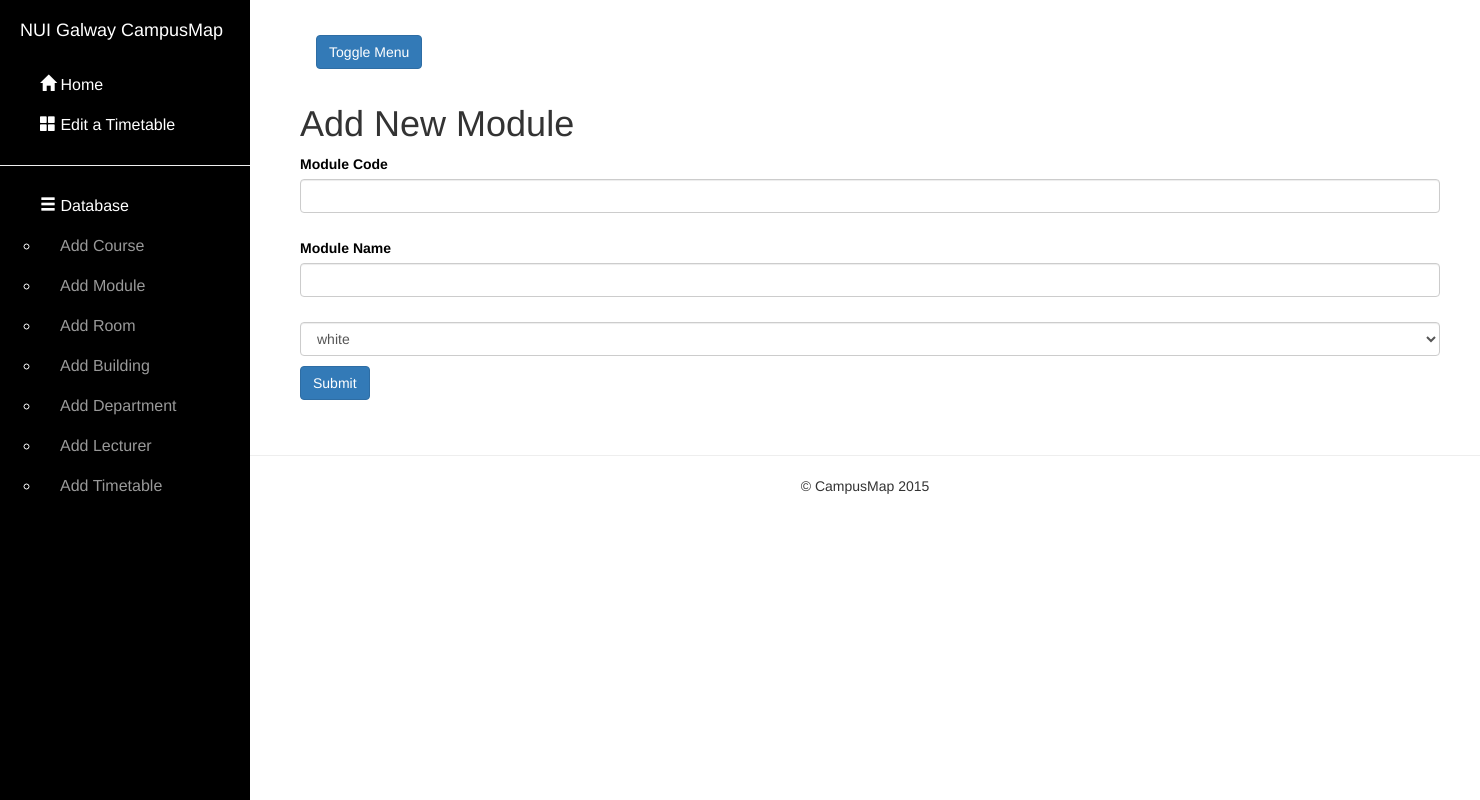
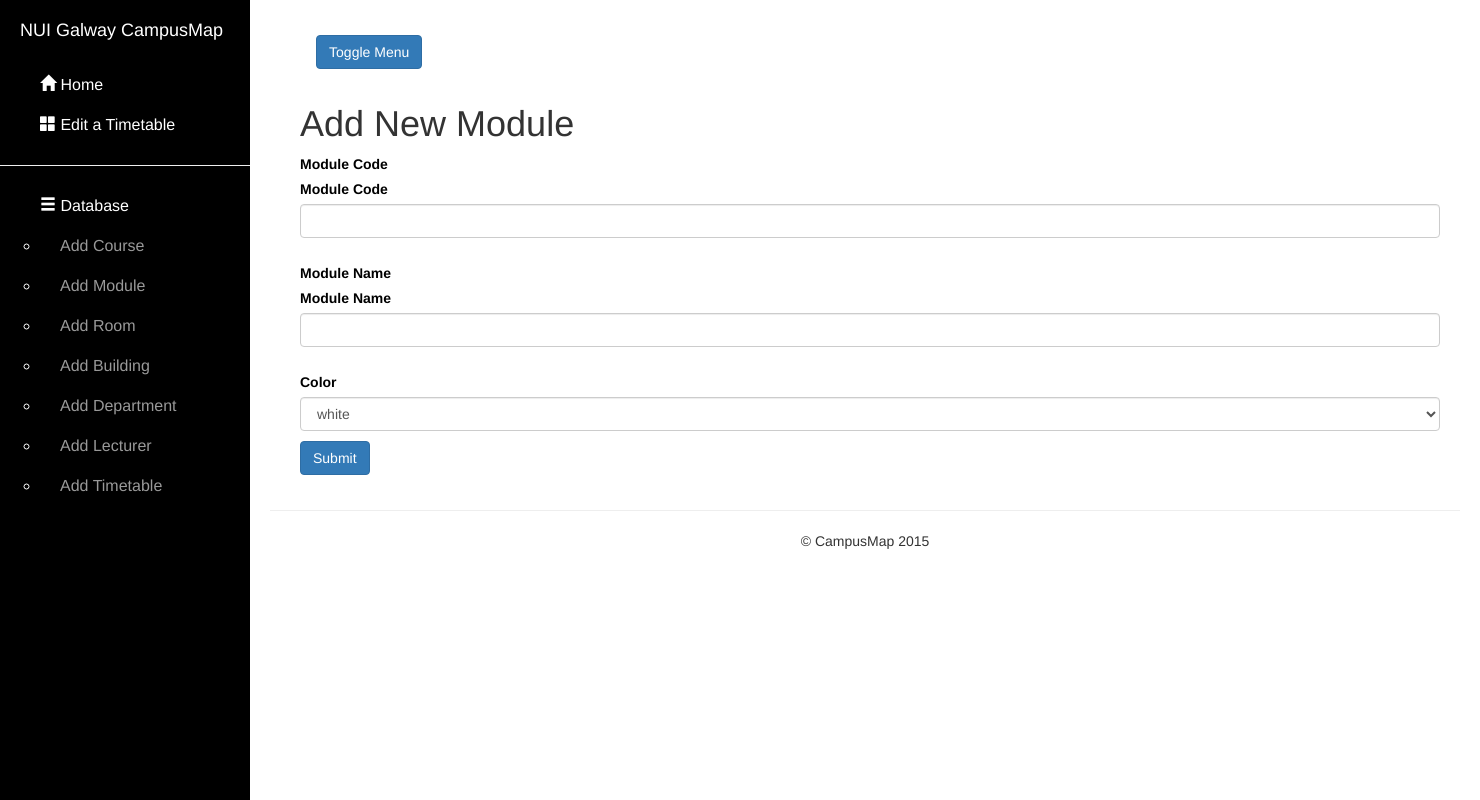
Before and after one commit to Suavac/CampusMap, a Django app: page /module/ in a window 1480 px wide. Run offline with Django 3.2, Linux system fonts and the light colour scheme; data comes from the database, SQL or seed files in the repository; some libraries are stand-ins or nearby versions.

Commit message:
Removed edit-map, added label to color in modules page

```diff
--- a/CampusMap/templates/dbstuff/addmodule.html
+++ b/CampusMap/templates/dbstuff/addmodule.html
@@ -10,7 +10,8 @@
             {% csrf_token %}
             {% for field in form %}
                 <fieldset class="form-group">
-
+                    <div style= "color: red">
+                            <label style= "color: black" for="id_{{ field.name }}">{{ field.label }}</label>
                     {% ifequal field.name "color" %}
 
                         <select class="form-control" name="{{ field.name }}" id="id_{{ field.name }}">
```
